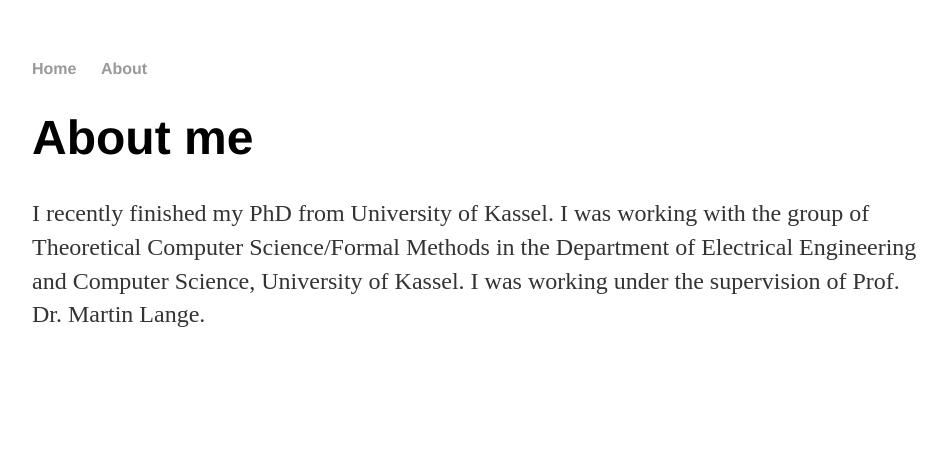
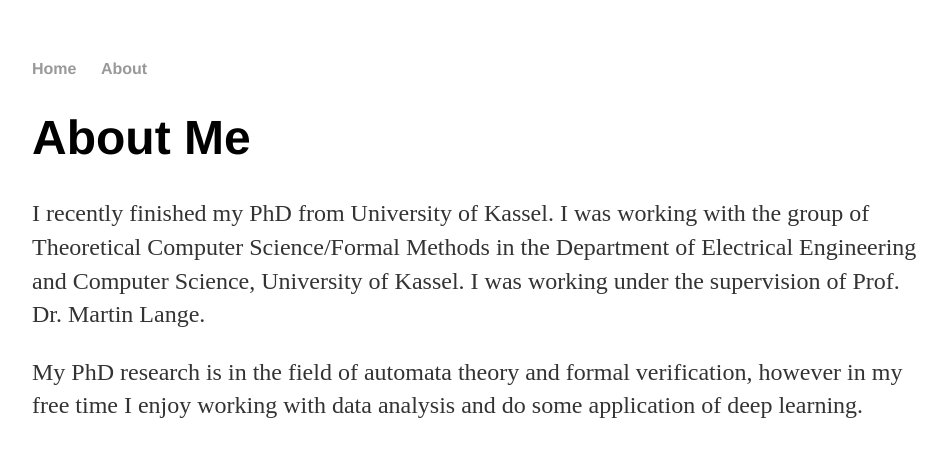
Before and after one commit to milkahut/milkahut.github.io, a Jekyll site: the page built from about.md, in a window 1280 px wide. Shown: the top 457 px of the page, without its empty margins (160-1107 px from the left). Built offline with Jekyll 4.4.1, drawn with Linux system fonts in a browser that asks for light colours.

Commit message:
Update about.md

```diff
--- a/about.md
+++ b/about.md
@@ -2,8 +2,12 @@
 layout: default
 title: Milka Hutagalung
 ---
-# About me
+# About Me
 I recently finished my PhD from University of Kassel.
 I was working with the group of Theoretical Computer Science/Formal Methods
 in the Department of Electrical Engineering and Computer Science, University of Kassel.
 I was working under the supervision of Prof. Dr. Martin Lange.
+
+My PhD research  is in the field of automata theory and formal verification,
+however in my free time I enjoy working with data analysis and do some
+application of deep learning.
```
